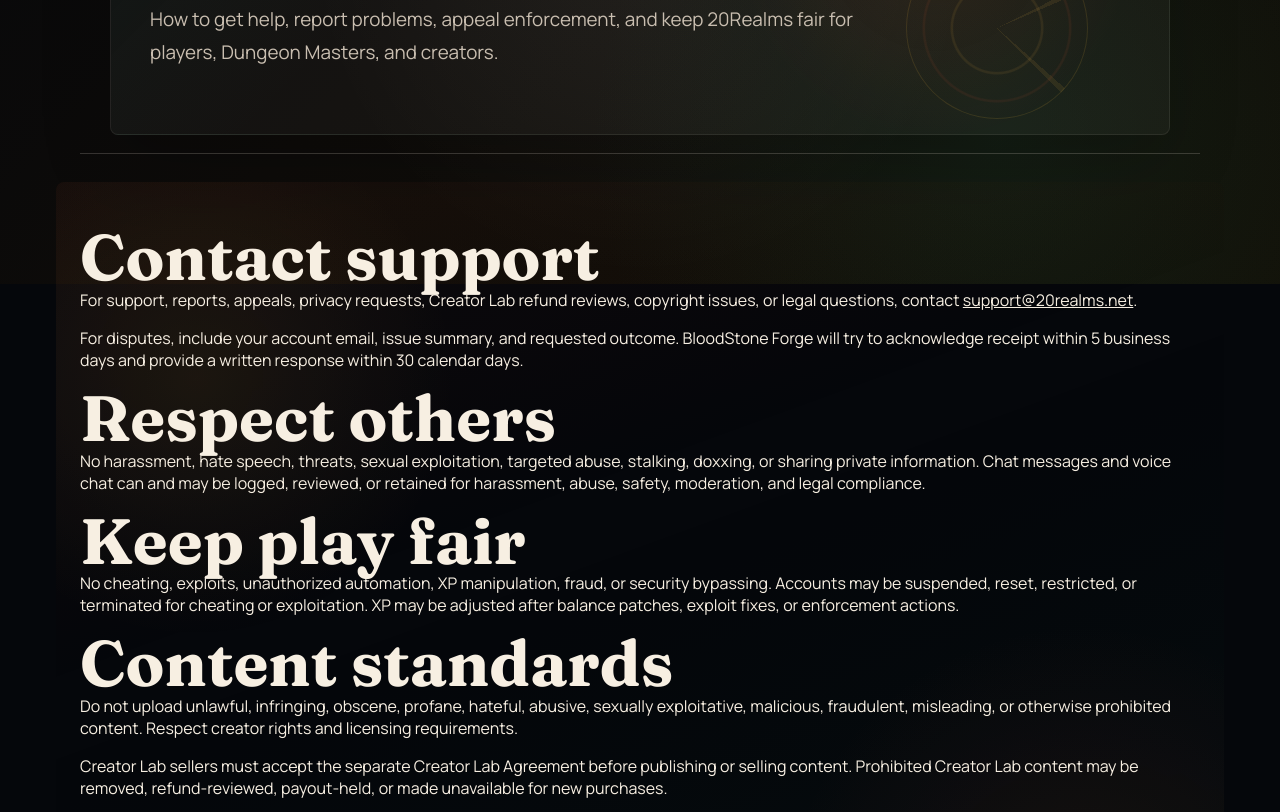
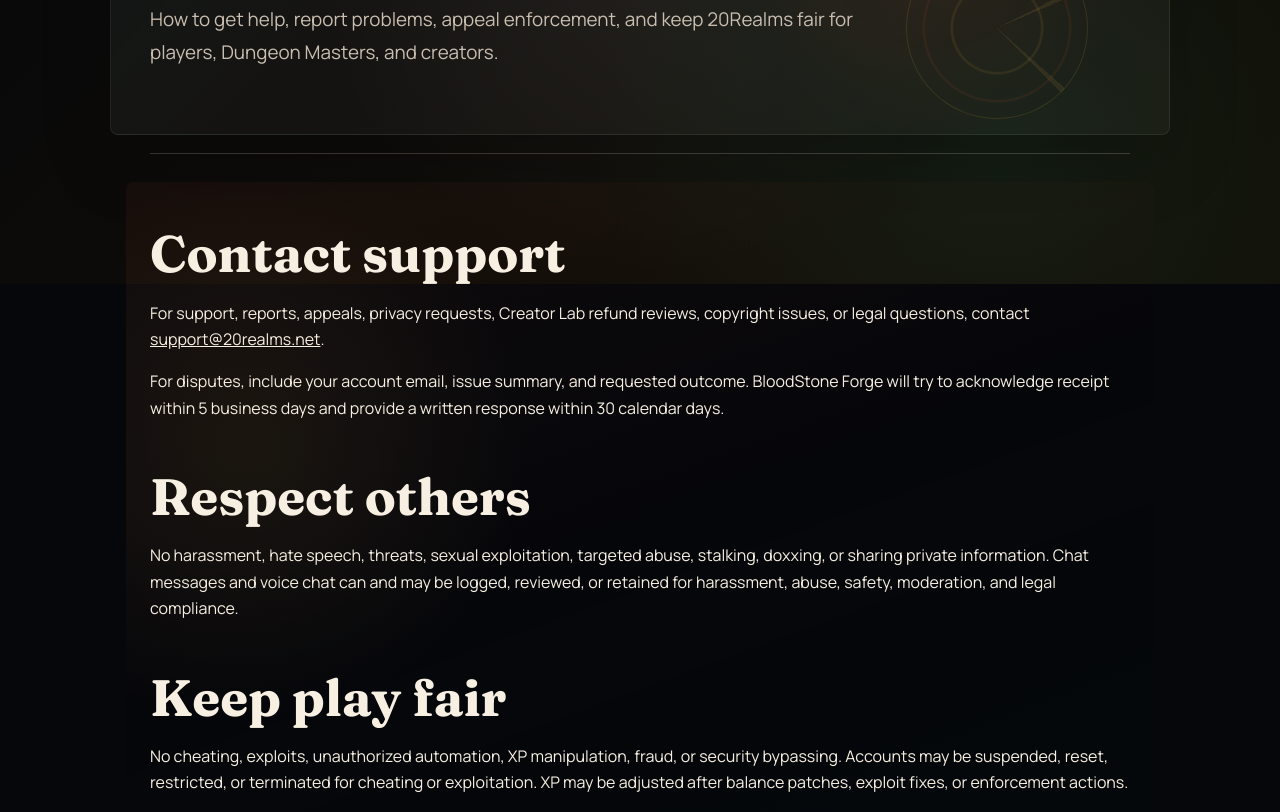
Before and after one commit to ItsJurassic/20realms-website, a plain HTML site: page help.html in a window 1280 px wide. Shown: the part 516-1328 px from the top of the page. Drawn offline with Linux system fonts and the light colour scheme; a script that the page names is missing.

Commit message:
Fix legal page heading spacing

```diff
--- a/styles.css
+++ b/styles.css
@@ -357,6 +357,27 @@
     radial-gradient(circle at 88% 76%, rgba(181, 76, 47, 0.12), transparent 24%),
     linear-gradient(160deg, rgba(181, 76, 47, 0.08), transparent 38%, rgba(31, 81, 58, 0.12));
   opacity: 0.84;
+}
+
+.legal-content {
+  width: min(980px, calc(100% - 32px));
+  display: grid;
+  gap: 48px;
+}
+
+.legal-card h2 {
+  margin-bottom: 18px;
+  font-size: clamp(2rem, 4vw, 3.5rem);
+  line-height: 1.08;
+}
+
+.legal-card p,
+.legal-card li {
+  line-height: 1.65;
+}
+
+.legal-card > :last-child {
+  margin-bottom: 0;
 }
 
 .beta-signup {
```
